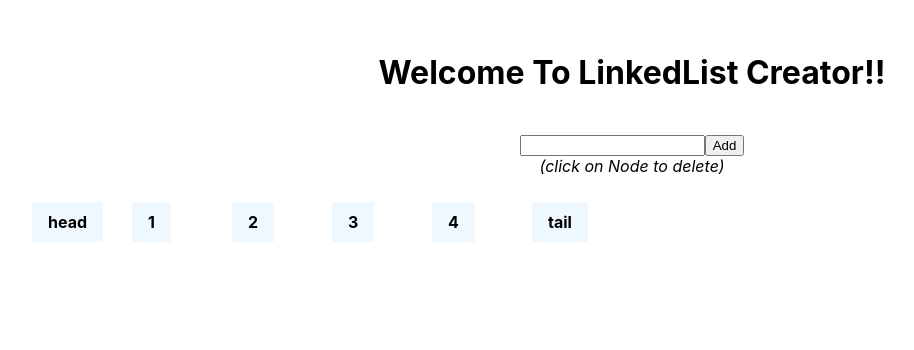
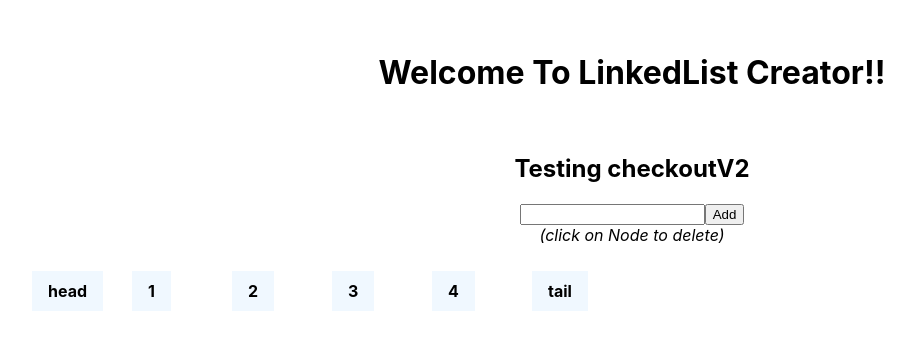
Before and after one commit to codeAesthetic/DSVisualizerTypescript, a React (Create React App) app: page / in a window 1280 px wide. Shown: the top 350 px of the page, without its empty margins (8-922 px from the left). Built offline with nearby package versions, Linux system fonts and the light colour scheme; some icons are missing.

Commit message:
tseting v2

```diff
--- a/src/App.tsx
+++ b/src/App.tsx
@@ -27,6 +27,7 @@ function App() {
     <div className="App">
       <h1>Welcome To LinkedList Creator!!</h1>
       <br />
+      <h2>Testing checkoutV2</h2>
       <input type="text" value={data} onChange={handleData} />
       <button onClick={addData}>Add</button>
       <br />
```
